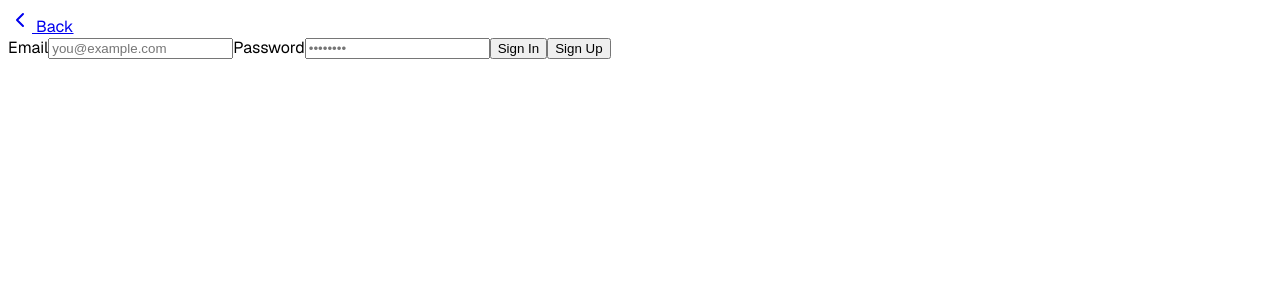
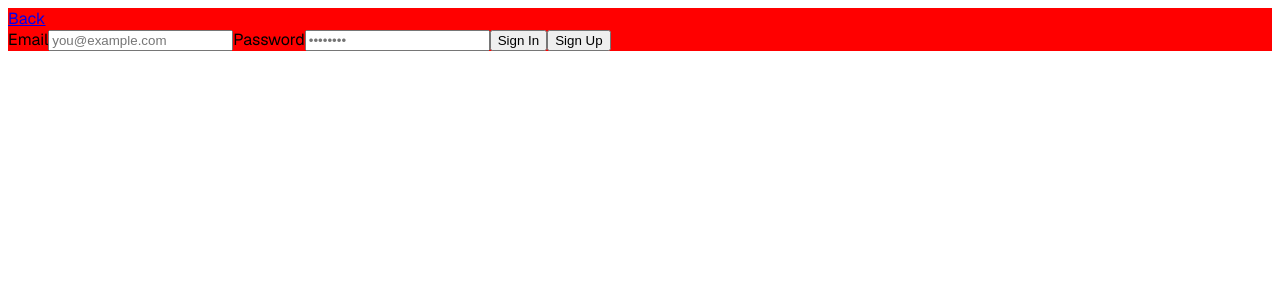
Before and after one commit to pathirny/HarvestHub, a Next.js app in the folder harvesthub/: page /login in a window 1280 px wide. Shown: the top 300 px of the page. Built offline with nearby package versions, Linux system fonts and the light colour scheme.

Commit message:
new branch

```diff
--- a/harvesthub/app/globals.css
+++ b/harvesthub/app/globals.css
@@ -0,0 +1,5 @@
+.box {
+  display: flex;
+  flex-direction: column;
+  background-color: red;
+}
--- a/harvesthub/app/login/page.tsx
+++ b/harvesthub/app/login/page.tsx
@@ -1,41 +1,41 @@
-import Link from 'next/link'
-import { headers, cookies } from 'next/headers'
-import { createClient } from '@/utils/supabase/server'
-import { redirect } from 'next/navigation'
+import Link from "next/link";
+import { headers, cookies } from "next/headers";
+import { createClient } from "@/utils/supabase/server";
+import { redirect } from "next/navigation";
 
 export default function Login({
   searchParams,
 }: {
-  searchParams: { message: string }
+  searchParams: { message: string };
 }) {
   const signIn = async (formData: FormData) => {
-    'use server'
+    "use server";
 
-    const email = formData.get('email') as string
-    const password = formData.get('password') as string
-    const cookieStore = cookies()
-    const supabase = createClient(cookieStore)
+    const email = formData.get("email") as string;
+    const password = formData.get("password") as string;
+    const cookieStore = cookies();
+    const supabase = createClient(cookieStore);
 
     const { error } = await supabase.auth.signInWithPassword({
       email,
       password,
-    })
+    });
 
     if (error) {
-      return redirect('/login?message=Could not authenticate user')
+      return redirect("/login?message=Could not authenticate user");
     }
 
-    return redirect('/')
-  }
+    return redirect("/");
+  };
 
   const signUp = async (formData: FormData) => {
-    'use server'
+    "use server";
 
-    const origin = headers().get('origin')
-    const email = formData.get('email') as string
-    const password = formData.get('password') as string
-    const cookieStore = cookies()
-    const supabase = createClient(cookieStore)
+    const origin = headers().get("origin");
+    const email = formData.get("email") as string;
+    const password = formData.get("password") as string;
+    const cookieStore = cookies();
+    const supabase = createClient(cookieStore);
 
     const { error } = await supabase.auth.signUp({
       email,
@@ -43,56 +43,29 @@ export default function Login({
       options: {
         emailRedirectTo: `${origin}/auth/callback`,
       },
-    })
+    });
 
     if (error) {
-      return redirect('/login?message=Could not authenticate user')
+      console.log(error);
+      return redirect("/login?message=Could not authenticate user");
     }
 
-    return redirect('/login?message=Check email to continue sign in process')
-  }
+    return redirect("/login?message=Check email to continue sign in process");
+  };
 
   return (
-    <div className="flex-1 flex flex-col w-full px-8 sm:max-w-md justify-center gap-2">
-      <Link
-        href="/"
-        className="absolute left-8 top-8 py-2 px-4 rounded-md no-underline text-foreground bg-btn-background hover:bg-btn-background-hover flex items-center group text-sm"
-      >
-        <svg
-          xmlns="http://www.w3.org/2000/svg"
-          width="24"
-          height="24"
-          viewBox="0 0 24 24"
-          fill="none"
-          stroke="currentColor"
-          strokeWidth="2"
-          strokeLinecap="round"
-          strokeLinejoin="round"
-          className="mr-2 h-4 w-4 transition-transform group-hover:-translate-x-1"
-        >
-          <polyline points="15 18 9 12 15 6" />
-        </svg>{' '}
-        Back
-      </Link>
+    <div className="box">
+      <Link href="/"> Back</Link>
 
-      <form
-        className="animate-in flex-1 flex flex-col w-full justify-center gap-2 text-foreground"
-        action={signIn}
-      >
+      <form action={signIn}>
         <label className="text-md" htmlFor="email">
           Email
         </label>
-        <input
-          className="rounded-md px-4 py-2 bg-inherit border mb-6"
-          name="email"
-          placeholder="you@example.com"
-          required
-        />
+        <input name="email" placeholder="you@example.com" required />
         <label className="text-md" htmlFor="password">
           Password
         </label>
         <input
-          className="rounded-md px-4 py-2 bg-inherit border mb-6"
           type="password"
           name="password"
           placeholder="••••••••"
@@ -101,12 +74,7 @@ export default function Login({
         <button className="bg-green-700 rounded-md px-4 py-2 text-foreground mb-2">
           Sign In
         </button>
-        <button
-          formAction={signUp}
-          className="border border-foreground/20 rounded-md px-4 py-2 text-foreground mb-2"
-        >
-          Sign Up
-        </button>
+        <button formAction={signUp}>Sign Up</button>
         {searchParams?.message && (
           <p className="mt-4 p-4 bg-foreground/10 text-foreground text-center">
             {searchParams.message}
@@ -114,5 +82,5 @@ export default function Login({
         )}
       </form>
     </div>
-  )
+  );
 }
```
